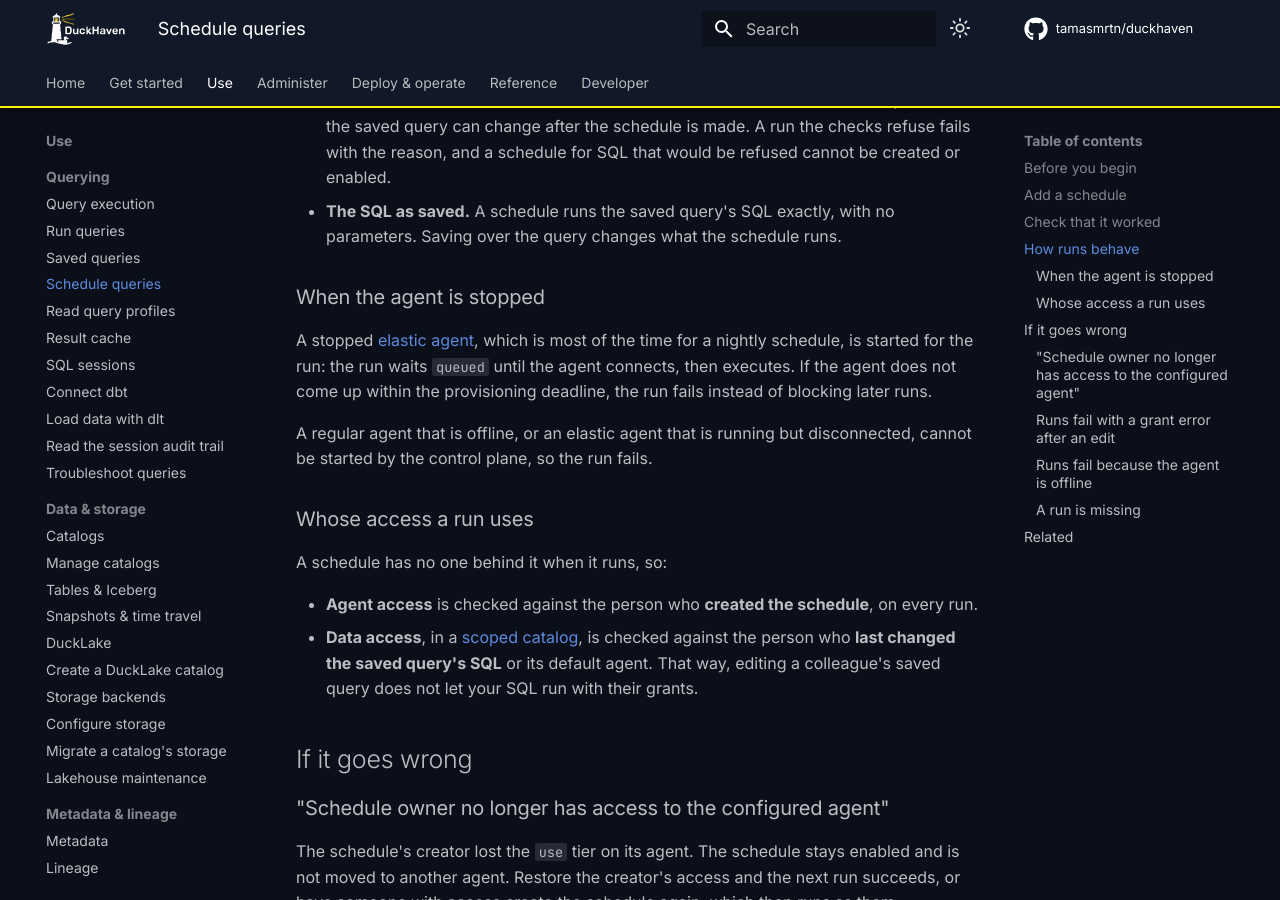
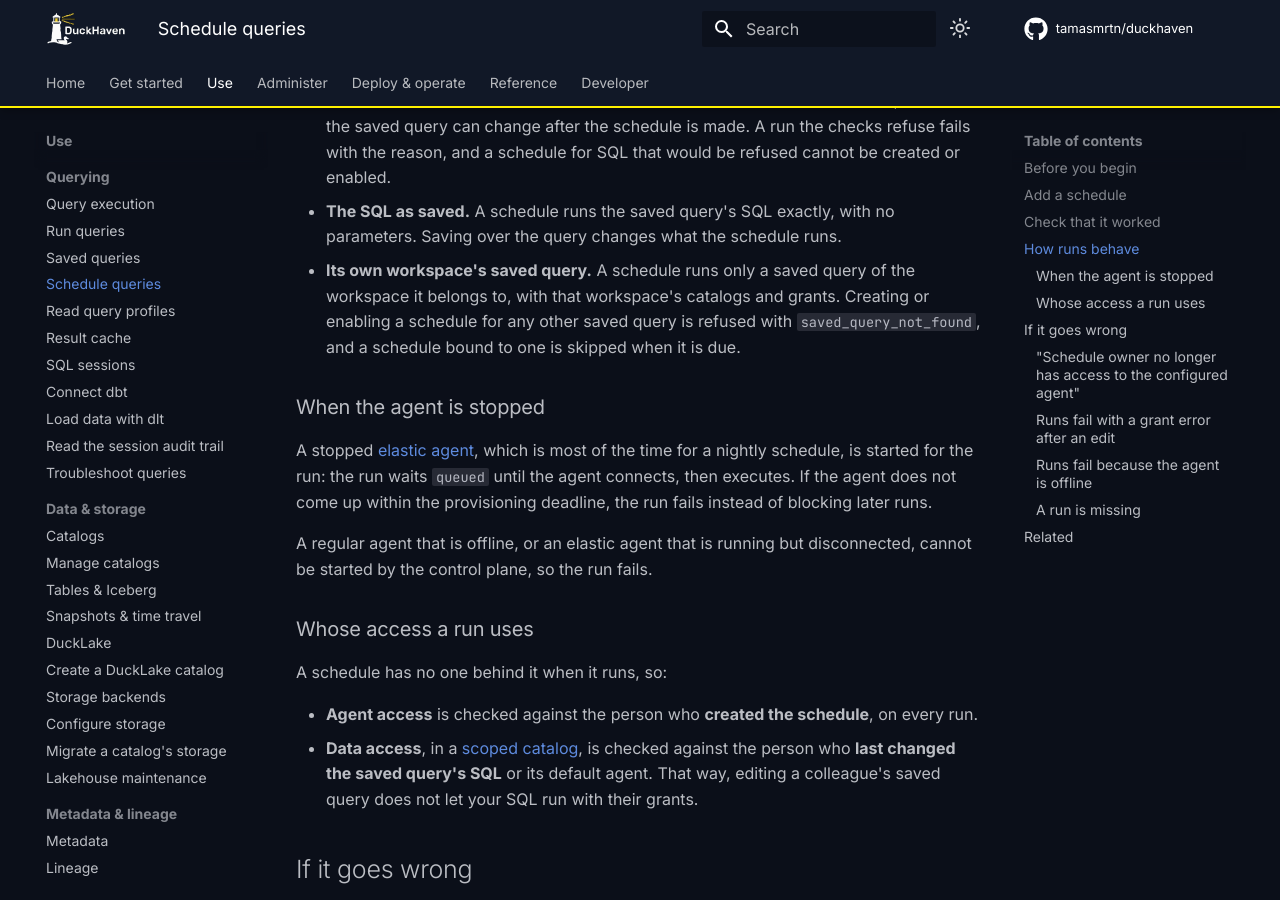
Before and after one commit to tamasmrtn/duckhaven, an MkDocs documentation site: the page built from docs/querying/schedule-queries.md, in a window 1280 px wide and 900 px high, scrolled down 1395 px. Built offline with MkDocs 1.6.1 and Material for MkDocs 9.7.7, drawn with Linux system fonts in a browser that asks for light colours; comment, search, counter and statistics services are not loaded.

Commit message:
docs(querying): say a schedule runs its own workspace's saved query
Signed-off-by: tmrtn <martontam@gmail.com>

```diff
--- a/docs/querying/schedule-queries.md
+++ b/docs/querying/schedule-queries.md
@@ -46,6 +46,9 @@ run. So the finest cadence is once a minute, and:
   cannot be created or enabled.
 - **The SQL as saved.** A schedule runs the saved query's SQL exactly, with no parameters. Saving over the query changes
   what the schedule runs.
+- **Its own workspace's saved query.** A schedule runs only a saved query of the workspace it belongs to, with that
+  workspace's catalogs and grants. Creating or enabling a schedule for any other saved query is refused with
+  `saved_query_not_found`, and a schedule bound to one is skipped when it is due.
 
 ### When the agent is stopped
 
```
Also changed, not shown: docs/reference/errors.md (+1 -1 lines).
